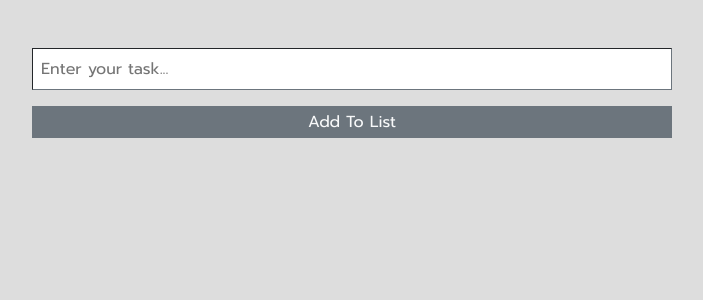
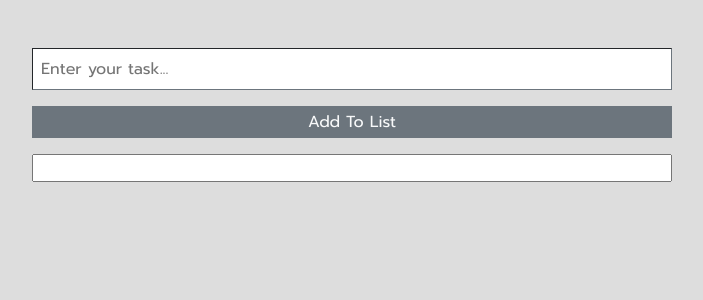
Before and after one commit to mern-trainer/amrin-batch, a React (Create React App) app: page / in a window 1280 px wide. Shown: the top 300 px of the page, without its empty margins (288-991 px from the left). Built offline with nearby package versions, Linux system fonts and the light colour scheme.

Commit message:
use Effect and searching in todo list

```diff
--- a/src/App.jsx
+++ b/src/App.jsx
@@ -6,12 +6,14 @@ import { Toaster } from "react-hot-toast"
 import ContextPage from "./Pages/ContextPage"
 import { TodoProvider } from "./Providers/TodoProvider"
 import Todo from "./Pages/Todo"
+import EffectHook from "./Pages/EffectHook"
 
 const App = () => {
 
     return <TodoProvider>
         {/* <ContextPage /> */}
         <Todo />
+        {/* <EffectHook /> */}
         <Toaster position="top-right"/>
     </TodoProvider>
 }
--- /dev/null
+++ b/src/Pages/EffectHook.jsx
@@ -0,0 +1,33 @@
+import React, { useEffect, useState } from 'react'
+
+const EffectHook = () => {
+
+    const [counter, setCounter] = useState(0)
+    const [count, setCount] = useState(0)
+
+    // Mounting => []
+    // Updating => [states or props]
+    // Unmounting => clean up => called before removing component from DOM.
+
+    useEffect(() => {
+        const timer = setInterval(() => {
+            setCounter((counter) => counter + 1)
+        }, 1000);
+        return () => {
+            clearInterval(timer)
+        }
+    }, [count])
+
+    return <div className="d-flex align-items-center mt-4 flex-column">
+        <div>
+            Run every second: {counter}
+        </div>
+        <div>{count}</div>
+        <button
+            className='btn btn-success mt-3'
+            onClick={() => setCount(count + 1)
+        }>Increment</button>
+    </div>
+}
+
+export default EffectHook
--- a/src/Pages/Todo.jsx
+++ b/src/Pages/Todo.jsx
@@ -1,4 +1,4 @@
-import { useState } from "react"
+import { useEffect, useState } from "react"
 import { useTodo } from "../Providers/TodoProvider"
 import { FaCheckCircle } from "react-icons/fa"
 import { FaCheck, FaCircleXmark, FaTrash } from "react-icons/fa6"
@@ -7,6 +7,13 @@ const Todo = () => {
 
     const { todoList, addToList, handleRemove, updateCompleted } = useTodo()
     const [todo, setTodo] = useState("")
+    const [filteredList, setFilteredList] = useState([])
+    const [search, setSearch] = useState("")
+
+    useEffect(() => {
+        const res = todoList.filter(item => item.title.toLowerCase().includes(search.toLowerCase()))
+        setFilteredList(res)
+    }, [search, todoList])
 
     return <div className="d-flex flex-column align-items-center mt-5">
         <div className="w-50">
@@ -14,8 +21,9 @@ const Todo = () => {
             <button onClick={() => addToList(todo)} className="p-1 w-100 bg-secondary text-light border-0 mt-3">Add To List</button>
         </div>
         <div className="w-50 mt-3 d-flex flex-column gap-2">
+            <input type="text" onChange={(e) => setSearch(e.target.value)} value={search}/>
             {
-                todoList.map((item) => {
+                filteredList.map((item) => {
                     // key => unique identifier
                     return <div key={item.id} className="p-2 bg-light  d-flex justify-content-between text-dark w-100">
                         <div style={{width: "90%"}} className="text-truncate d-flex gap-2 align-items-center">
```
